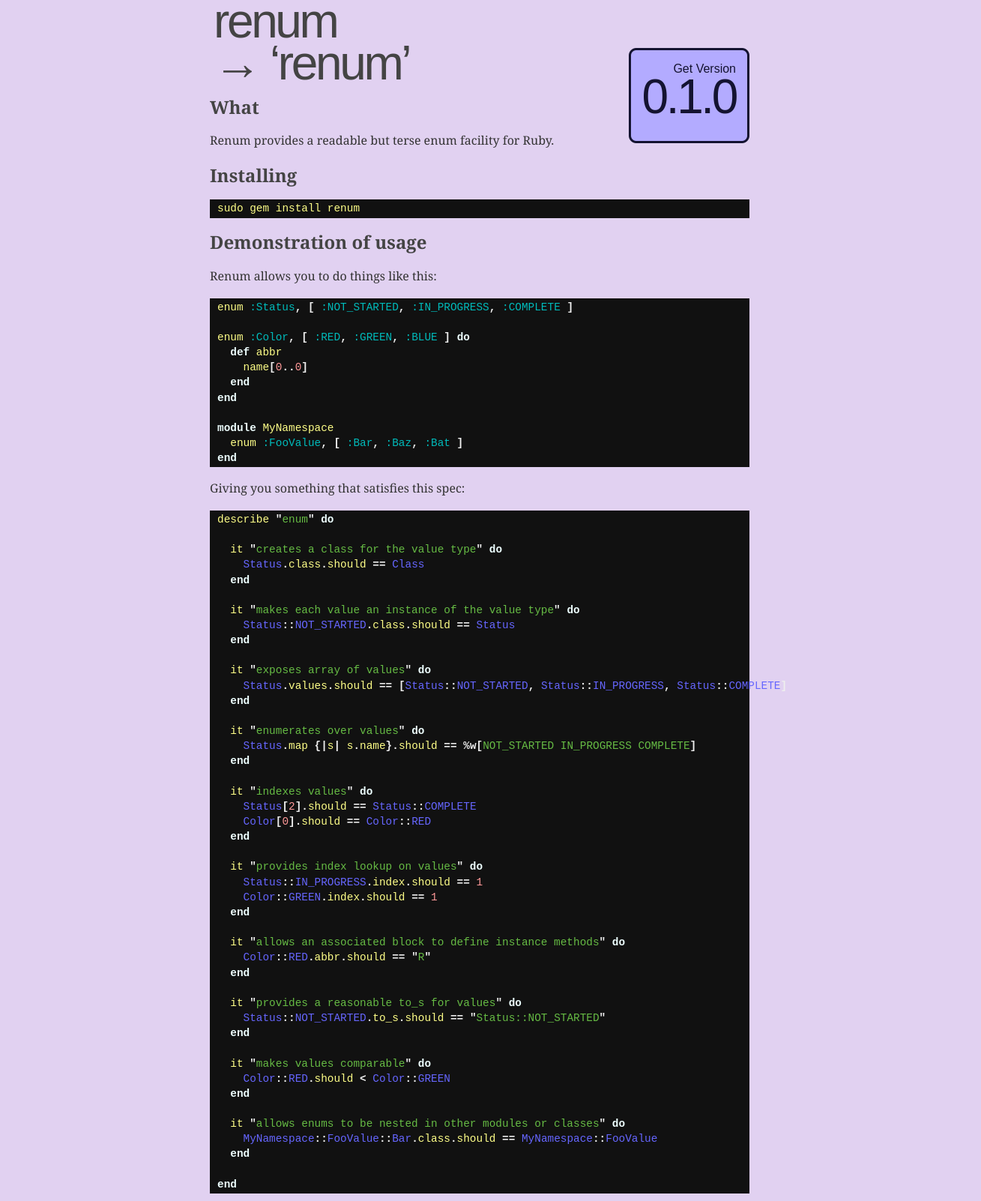
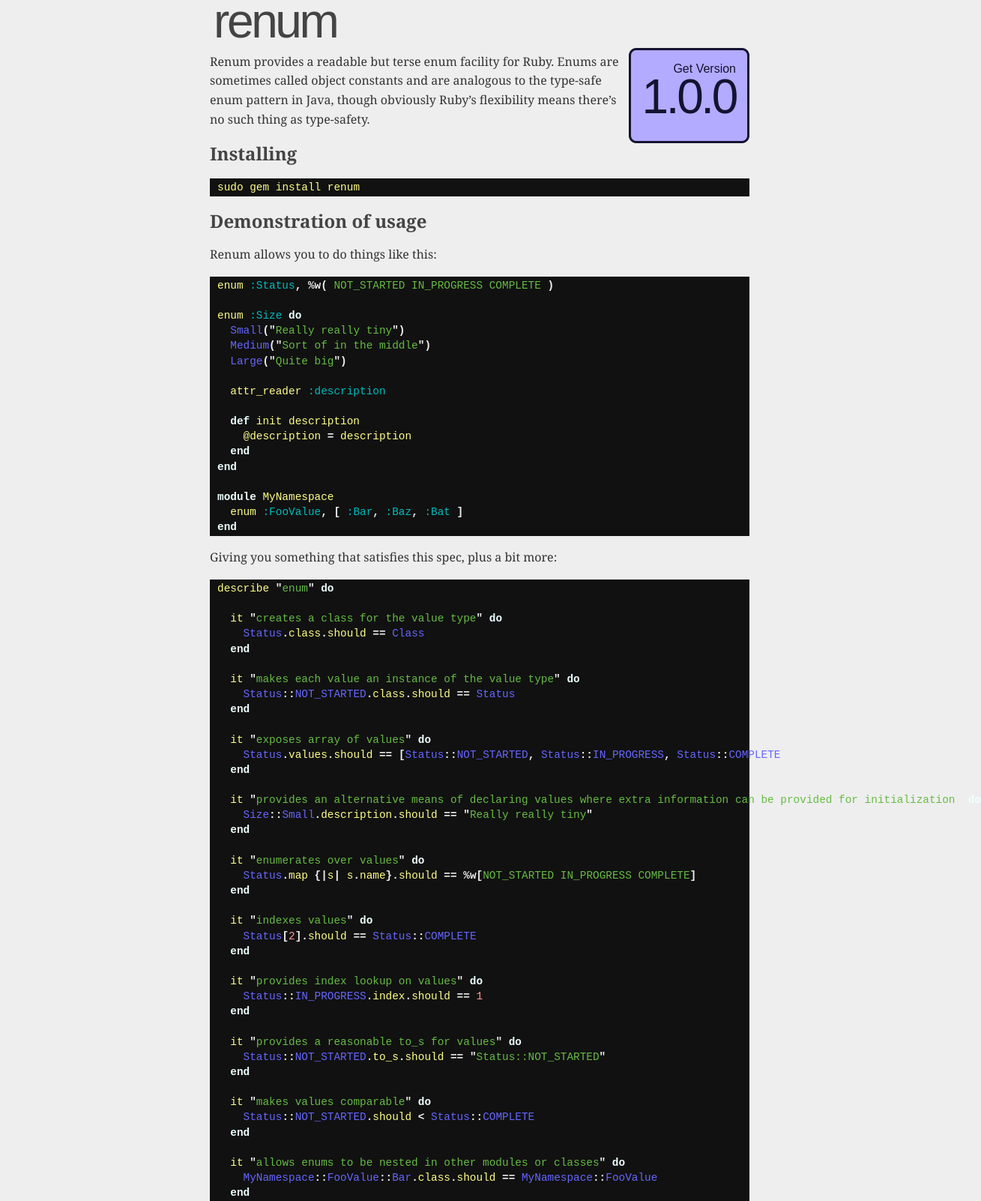
Before and after one commit to duelinmarkers/renum, a plain HTML site: page website/index.html in a window 1280 px wide. Shown: the part 36-1638 px from the top of the page at 75% size, 1309 px wide, since content can reach past the window. Drawn offline with Linux system fonts and the light colour scheme.

Commit message:
Up the version number to 1.0 and update the web site

```diff
--- a/website/index.html
+++ b/website/index.html
@@ -33,15 +33,9 @@
     <h1>renum</h1>
     <div id="version" class="clickable" onclick='document.location = "http://rubyforge.org/projects/renum"; return false'>
       <p>Get Version</p>
-      <a href="http://rubyforge.org/projects/renum" class="numbers">0.1.0</a>
+      <a href="http://rubyforge.org/projects/renum" class="numbers">1.0.0</a>
     </div>
-    <h1>&#x2192; &#8216;renum&#8217;</h1>
-
-
-	<h2>What</h2>
-
-
-	<p>Renum provides a readable but terse enum facility for Ruby.</p>
+    <p>Renum provides a readable but terse enum facility for Ruby.  Enums are sometimes called object constants and are analogous to the type-safe enum pattern in Java, though obviously Ruby&#8217;s flexibility means there&#8217;s no such thing as type-safety.</p>
 
 
 	<h2>Installing</h2>
@@ -56,11 +50,17 @@
 	<p>Renum allows you to do things like this:</p>
 
 
-	<p><pre class='syntax'><span class="ident">enum</span> <span class="symbol">:Status</span><span class="punct">,</span> <span class="punct">[</span> <span class="symbol">:NOT_STARTED</span><span class="punct">,</span> <span class="symbol">:IN_PROGRESS</span><span class="punct">,</span> <span class="symbol">:COMPLETE</span> <span class="punct">]</span>
+	<p><pre class='syntax'><span class="ident">enum</span> <span class="symbol">:Status</span><span class="punct">,</span> <span class="punct">%w(</span><span class="string"> NOT_STARTED IN_PROGRESS COMPLETE </span><span class="punct">)</span>
 
-<span class="ident">enum</span> <span class="symbol">:Color</span><span class="punct">,</span> <span class="punct">[</span> <span class="symbol">:RED</span><span class="punct">,</span> <span class="symbol">:GREEN</span><span class="punct">,</span> <span class="symbol">:BLUE</span> <span class="punct">]</span> <span class="keyword">do</span>
-  <span class="keyword">def </span><span class="method">abbr</span>
-    <span class="ident">name</span><span class="punct">[</span><span class="number">0</span><span class="punct">..</span><span class="number">0</span><span class="punct">]</span>
+<span class="ident">enum</span> <span class="symbol">:Size</span> <span class="keyword">do</span>
+  <span class="constant">Small</span><span class="punct">(&quot;</span><span class="string">Really really tiny</span><span class="punct">&quot;)</span>
+  <span class="constant">Medium</span><span class="punct">(&quot;</span><span class="string">Sort of in the middle</span><span class="punct">&quot;)</span>
+  <span class="constant">Large</span><span class="punct">(&quot;</span><span class="string">Quite big</span><span class="punct">&quot;)</span>
+
+  <span class="ident">attr_reader</span> <span class="symbol">:description</span>
+
+  <span class="keyword">def </span><span class="method">init</span> <span class="ident">description</span>
+    <span class="attribute">@description</span> <span class="punct">=</span> <span class="ident">description</span>
   <span class="keyword">end</span>
 <span class="keyword">end</span>
 
@@ -69,7 +69,7 @@
 <span class="keyword">end</span></pre></p>
 
 
-	<p>Giving you something that satisfies this spec:</p>
+	<p>Giving you something that satisfies this spec, plus a bit more:</p>
 
 
 	<p><pre class='syntax'><span class="ident">describe</span> <span class="punct">&quot;</span><span class="string">enum</span><span class="punct">&quot;</span> <span class="keyword">do</span>
@@ -86,22 +86,20 @@
     <span class="constant">Status</span><span class="punct">.</span><span class="ident">values</span><span class="punct">.</span><span class="ident">should</span> <span class="punct">==</span> <span class="punct">[</span><span class="constant">Status</span><span class="punct">::</span><span class="constant">NOT_STARTED</span><span class="punct">,</span> <span class="constant">Status</span><span class="punct">::</span><span class="constant">IN_PROGRESS</span><span class="punct">,</span> <span class="constant">Status</span><span class="punct">::</span><span class="constant">COMPLETE</span><span class="punct">]</span>
   <span class="keyword">end</span>
 
+  <span class="ident">it</span> <span class="punct">&quot;</span><span class="string">provides an alternative means of declaring values where extra information can be provided for initialization</span><span class="punct">&quot;</span> <span class="keyword">do</span>
+    <span class="constant">Size</span><span class="punct">::</span><span class="constant">Small</span><span class="punct">.</span><span class="ident">description</span><span class="punct">.</span><span class="ident">should</span> <span class="punct">==</span> <span class="punct">&quot;</span><span class="string">Really really tiny</span><span class="punct">&quot;</span>
+  <span class="keyword">end</span>
+
   <span class="ident">it</span> <span class="punct">&quot;</span><span class="string">enumerates over values</span><span class="punct">&quot;</span> <span class="keyword">do</span>
     <span class="constant">Status</span><span class="punct">.</span><span class="ident">map</span> <span class="punct">{|</span><span class="ident">s</span><span class="punct">|</span> <span class="ident">s</span><span class="punct">.</span><span class="ident">name</span><span class="punct">}.</span><span class="ident">should</span> <span class="punct">==</span> <span class="punct">%w[</span><span class="string">NOT_STARTED IN_PROGRESS COMPLETE</span><span class="punct">]</span>
   <span class="keyword">end</span>
 
   <span class="ident">it</span> <span class="punct">&quot;</span><span class="string">indexes values</span><span class="punct">&quot;</span> <span class="keyword">do</span>
     <span class="constant">Status</span><span class="punct">[</span><span class="number">2</span><span class="punct">].</span><span class="ident">should</span> <span class="punct">==</span> <span class="constant">Status</span><span class="punct">::</span><span class="constant">COMPLETE</span>
-    <span class="constant">Color</span><span class="punct">[</span><span class="number">0</span><span class="punct">].</span><span class="ident">should</span> <span class="punct">==</span> <span class="constant">Color</span><span class="punct">::</span><span class="constant">RED</span>
   <span class="keyword">end</span>
 
   <span class="ident">it</span> <span class="punct">&quot;</span><span class="string">provides index lookup on values</span><span class="punct">&quot;</span> <span class="keyword">do</span>
     <span class="constant">Status</span><span class="punct">::</span><span class="constant">IN_PROGRESS</span><span class="punct">.</span><span class="ident">index</span><span class="punct">.</span><span class="ident">should</span> <span class="punct">==</span> <span class="number">1</span>
-    <span class="constant">Color</span><span class="punct">::</span><span class="constant">GREEN</span><span class="punct">.</span><span class="ident">index</span><span class="punct">.</span><span class="ident">should</span> <span class="punct">==</span> <span class="number">1</span>
-  <span class="keyword">end</span>
-
-  <span class="ident">it</span> <span class="punct">&quot;</span><span class="string">allows an associated block to define instance methods</span><span class="punct">&quot;</span> <span class="keyword">do</span>
-    <span class="constant">Color</span><span class="punct">::</span><span class="constant">RED</span><span class="punct">.</span><span class="ident">abbr</span><span class="punct">.</span><span class="ident">should</span> <span class="punct">==</span> <span class="punct">&quot;</span><span class="string">R</span><span class="punct">&quot;</span>
   <span class="keyword">end</span>
 
   <span class="ident">it</span> <span class="punct">&quot;</span><span class="string">provides a reasonable to_s for values</span><span class="punct">&quot;</span> <span class="keyword">do</span>
@@ -109,7 +107,7 @@
   <span class="keyword">end</span>
 
   <span class="ident">it</span> <span class="punct">&quot;</span><span class="string">makes values comparable</span><span class="punct">&quot;</span> <span class="keyword">do</span>
-    <span class="constant">Color</span><span class="punct">::</span><span class="constant">RED</span><span class="punct">.</span><span class="ident">should</span> <span class="punct">&lt;</span> <span class="constant">Color</span><span class="punct">::</span><span class="constant">GREEN</span>
+    <span class="constant">Status</span><span class="punct">::</span><span class="constant">NOT_STARTED</span><span class="punct">.</span><span class="ident">should</span> <span class="punct">&lt;</span> <span class="constant">Status</span><span class="punct">::</span><span class="constant">COMPLETE</span>
   <span class="keyword">end</span>
 
   <span class="ident">it</span> <span class="punct">&quot;</span><span class="string">allows enums to be nested in other modules or classes</span><span class="punct">&quot;</span> <span class="keyword">do</span>
@@ -130,7 +128,7 @@
 
 	<p>Renum was created by John D. Hume. Comments are welcome. Send an email to duelin dot markers at gmail or <a href="http://elhumidor.blogspot.com/">contact me via my blog</a>.</p>
     <p class="coda">
-      <a href="http://elhumidor.blogspot.com/">John D. Hume</a>, 2nd November 2007<br>
+      <a href="http://elhumidor.blogspot.com/">John D. Hume</a>, 25th January 2008<br>
       Theme extended from <a href="http://rb2js.rubyforge.org/">Paul Battley</a>
     </p>
 </div>
--- a/website/stylesheets/screen.css
+++ b/website/stylesheets/screen.css
@@ -1,5 +1,5 @@
 body {
-  background-color: #E1D1F1;
+  background-color: #eee;
   font-family: "Georgia", sans-serif;
   font-size: 16px;
   line-height: 1.6em;
```
Also changed, not shown: website/index.txt, 1 other file.
